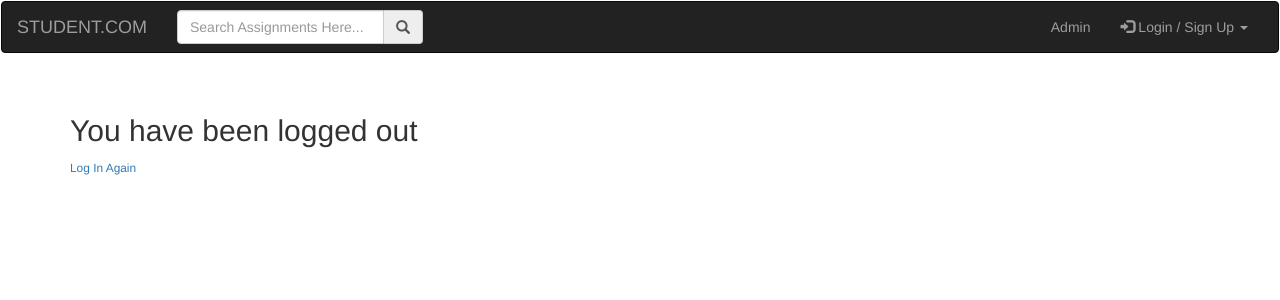
After one commit to GopinathV-1/Django-Rest-API-student-management-system, a Django app: page /logout/ in a window 1280 px wide. The commit adds this page. Shown: the top 300 px of the page. Run offline with Django 3.2, Linux system fonts and the light colour scheme; some libraries are stand-ins or nearby versions.

Commit message:
added logout page

```diff
--- a/api/settings.py
+++ b/api/settings.py
@@ -130,3 +130,5 @@ USE_TZ = False
 STATIC_URL = '/static/'
 
 CRISPY_TEMPLATE_PACK = 'bootstrap4'
+
+LOGIN_REDIRECT_URL = 'token'
--- a/api/urls.py
+++ b/api/urls.py
@@ -27,6 +27,9 @@ urlpatterns = [
     path('admin/', admin.site.urls),
     path('api-token-auth/', views.obtain_auth_token),
     path('', user_views.register, name='register'),
+    path('token', user_views.token, name="token"),
     path('login/', auth_views.LoginView.
          as_view(template_name='login.html'), name='login'),
+    path('logout/', auth_views.LogoutView.
+         as_view(template_name='logout.html'), name='logout'),
 ]
--- a/assignment/templates/base.html
+++ b/assignment/templates/base.html
@@ -24,9 +24,6 @@
 
                     <div class="navbar-collapse collapse" id="mobile_menu">
                         <ul class="nav navbar-nav">
-                            <li class="active"><a href="#">Home</a></li>
-                        </ul>
-                        <ul class="nav navbar-nav">
                             <li>
                                 <form method="" action="" class="navbar-form">
                                     <div class="form-group">
@@ -38,15 +35,24 @@
                                 </form>
                             </li>
                         </ul>
+                        {% if user.is_authenticated %}
+                        <ul class="nav navbar-nav navbar-right">
+                            <li><a class="nav-item nav-link" href="{% url 'logout' %}">Logout</a></li>
+                        </ul>
+                        {% else %}
+
+
                         <ul class="nav navbar-nav navbar-right">
                             <li><a class="nav-item nav-link" href="{% url 'admin:index' %}">Admin</a></li>
-                            <li><a href="#" class="dropdown-toggle" data-toggle="dropdown"><span class="glyphicon glyphicon-log-in"></span> Login / Sign Up <span class="caret"></span></a>
+                            <li><a href="#" class="dropdown-toggle" data-toggle="dropdown"><span class="glyphicon glyphicon-log-in"></span>
+                                    Login / Sign Up <span class="caret"></span></a>
                                 <ul class="dropdown-menu">
                                     <li><a href="{% url 'login' %}">Login</a></li>
                                     <li><a href="{% url 'register' %}">Sign Up</a></li>
                                 </ul>
                             </li>
                         </ul>
+                        {% endif %}
                     </div>
                 </div>
             </div>
--- /dev/null
+++ b/assignment/templates/logout.html
@@ -0,0 +1,9 @@
+{% extends "base.html" %}
+{% block content %}
+<h2>You have been logged out</h2>
+<div class="border-top pt-3">
+    <small class="text-muted">
+        <a href="{% url 'login' %}">Log In Again</a>
+    </small>
+</div>
+{% endblock content %}
--- /dev/null
+++ b/assignment/templates/token.html
@@ -0,0 +1,5 @@
+{% extends "base.html" %}
+{% block content %}
+Your Token is:
+{{ token }}
+{% endblock %}
```
Also changed, not shown: assignment/views.py (+12 -1 lines).
